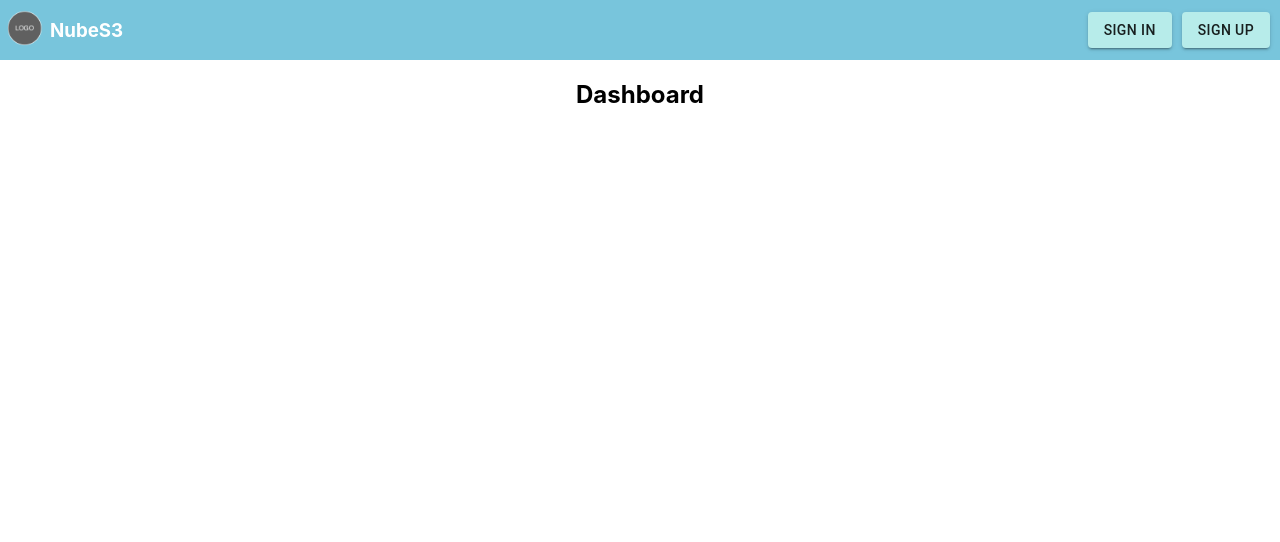
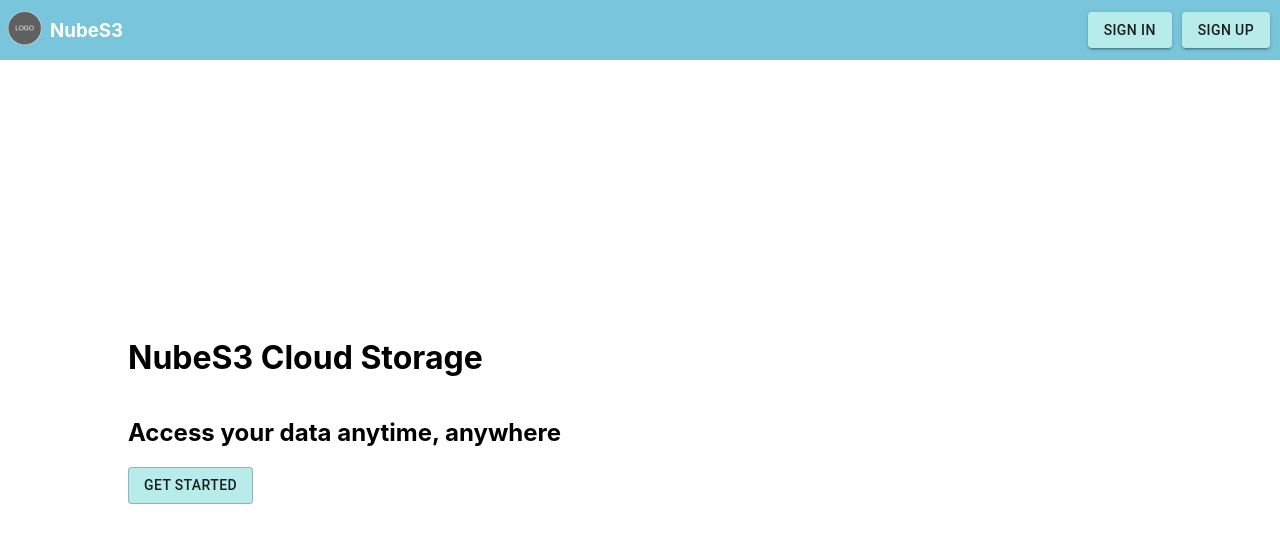
Before and after one commit to NubeS3/web-client, a React (Create React App) app: page / in a window 1280 px wide. Shown: the top 542 px of the page. Built offline with nearby package versions, Linux system fonts and the light colour scheme.

Commit message:
add landing page, config signin signup button actions and their css

```diff
--- a/src/App.js
+++ b/src/App.js
@@ -2,7 +2,8 @@ import { useEffect } from "react";
 import { BrowserRouter as Router, Switch, Route } from "react-router-dom";
 import { connect } from "react-redux";
 
-import Dashboard from "./views/pages/Dashboard";
+import Landing from "./views/pages/Landing/Landing";
+import Dashboard from "./views/pages/Dashboard/Dashboard";
 import SignUp from "./views/pages/Register/Register";
 import SignIn from "./views/pages/Login/Login";
 import { verifyAuthentication } from "./store/actions/authenticateAction";
@@ -31,6 +32,9 @@ const App = (props) => {
       <Router basename="/">
         <Switch>
           <Route exact path="/">
+            <Landing />
+          </Route>
+          <Route exact path="/dashboard">
             <Dashboard />
           </Route>
           <Route exact path="/sign-up">
--- a/src/styles/App.css
+++ b/src/styles/App.css
@@ -1,6 +1,4 @@
 .App {
   display: flex;
   flex-direction: column;
-  justify-content: center;
-  align-items: center;
 }
--- a/src/views/components/PageFrame.js
+++ b/src/views/components/PageFrame.js
@@ -6,9 +6,9 @@ const PageFrame = (props) => {
   return (
     <>
       <Header />
-      {props.children}
+      <div {...props}>{props.children}</div>
     </>
-  )
+  );
 };
 
 export default PageFrame;
--- a/src/views/pages/Dashboard.js
+++ b/src/views/pages/Dashboard/Dashboard.js
@@ -1,6 +1,6 @@
 import React from "react";
 
-import PageFrame from "../components/PageFrame"
+import PageFrame from "../../components/PageFrame"
 
 const Dashboard = () => {
   return (
--- /dev/null
+++ b/src/views/pages/Landing/Landing.js
@@ -0,0 +1,28 @@
+import { Button } from "@material-ui/core";
+import React from "react";
+import PageFrame from "../../components/PageFrame";
+import { useHistory } from "react-router-dom";
+
+import paths from "../../../configs/paths";
+import "./style.css";
+
+const Landing = () => {
+  const history = useHistory();
+  return (
+    <PageFrame className="landing-container">
+      <h1>NubeS3 Cloud Storage</h1>
+      <h2>Access your data anytime, anywhere</h2>
+      <Button
+        variant="outlined"
+        style={{ backgroundColor: "#b7ecea" }}
+        onClick={() => {
+          history.push(paths.LOGIN);
+        }}
+      >
+        GET STARTED
+      </Button>
+    </PageFrame>
+  );
+};
+
+export default Landing;
--- /dev/null
+++ b/src/views/pages/Landing/style.css
@@ -0,0 +1,11 @@
+.landing-container {
+  display: flex;
+  flex-direction: column;
+
+  height: 100%;
+
+  margin: 20% 10%;
+
+  justify-content: center;
+  align-items: flex-start;
+}
--- a/src/views/pages/Login/Login.js
+++ b/src/views/pages/Login/Login.js
@@ -72,7 +72,7 @@ const Login = (props) => {
   }
 
   return (
-    <PageFrame>
+    <PageFrame className="login-container">
       <Card className="login-card">
         <CardHeader
           style={{
@@ -146,7 +146,11 @@ const Login = (props) => {
           </div>
           <div className="login-error">{error && <p>{error}</p>}</div>
           <div className="login-form-control login-form-control-button">
-            <Button variant="outlined" className="login-buttons">
+            <Button
+              variant="outlined"
+              className="login-buttons"
+              onClick={() => history.goBack()}
+            >
               BACK
             </Button>
             <Button
--- a/src/views/pages/Login/style.css
+++ b/src/views/pages/Login/style.css
@@ -1,16 +1,23 @@
+.login-container {
+  display: flex;
+  flex-direction: column;
+
+  width: 100%;
+  height: 100%;
+
+  justify-content: center;
+  align-items: center;
+}
+
 .login-card {
-  position: fixed;
   display: flex;
   flex-direction: column;
 
   width: 33.3%;
   min-width: 500px;
+  margin: 10% 0;
 
   align-items: center;
-
-  top: 40%;
-  left: 50%;
-  transform: translate(-50%, -40%);
 }
 
 .login-form {
--- a/src/views/pages/Register/Register.js
+++ b/src/views/pages/Register/Register.js
@@ -1,6 +1,6 @@
 import React, { useState } from "react";
 import { connect } from "react-redux";
-import { Redirect } from "react-router-dom";
+import { Redirect, useHistory } from "react-router-dom";
 
 import PageFrame from "../../components/PageFrame";
 import registerRequest from "../../../services/loginRequest";
@@ -38,6 +38,8 @@ const Login = (props) => {
   const [isVisiblePass, setVisiblePass] = useState(false);
   const [error, setError] = useState();
 
+  const history = useHistory();
+
   const handleSubmit = async (e) => {
     e.preventDefault();
 
@@ -53,8 +55,8 @@ const Login = (props) => {
   }
 
   return (
-    <PageFrame>
-      <Card className="register-wrapper">
+    <PageFrame className="register-container">
+      <Card className="register-card">
         <CardHeader
           style={{
             textAlign: "center",
@@ -220,7 +222,11 @@ const Login = (props) => {
           </div>
           <div className="register-error"> {error && <p> {error} </p>}</div>
           <div className="register-form-control register-form-control-button">
-            <Button variant="outlined" className="register-buttons">
+            <Button
+              variant="outlined"
+              className="register-buttons"
+              onClick={() => history.goBack()}
+            >
               BACK
             </Button>
             <Button
--- a/src/views/pages/Register/style.css
+++ b/src/views/pages/Register/style.css
@@ -1,10 +1,21 @@
-.register-wrapper {
+.register-container {
+  display: flex;
+  flex-direction: column;
+
+  width: 100%;
+  height: 100%;
+
+  justify-content: center;
+  align-items: center;
+}
+
+.register-card {
   display: flex;
   flex-direction: column;
 
   width: 33.3%;
   min-width: 600px;
-  margin: 8% 0;
+  margin: 5% 0;
 
   align-items: center;
 }
@@ -53,7 +64,7 @@
 }
 
 @media (max-width: 1024px) {
-  .register-wrapper {
+  .register-card {
     width: 60%;
     min-width: 60%;
   }
@@ -73,7 +84,7 @@
 }
 
 @media (max-width: 800px) {
-  .register-wrapper {
+  .register-card {
     width: 100%;
   }
 
```
Also changed, not shown: src/views/pages/Dashboard/style.css (added).
